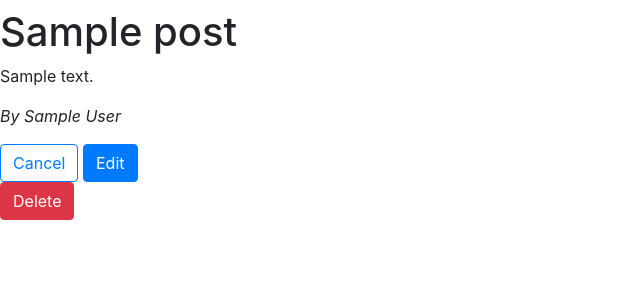
After one commit to sjbrooks/Flask-Blogly, a Flask app: page /posts/1 in a window 1280 px wide. The commit adds this page. Shown: the top 300 px of the page, without its empty margins (0-640 px from the left). Run offline with Flask 2, Linux system fonts and the light colour scheme; tables that the repository leaves empty hold one stand-in row (values such as "Sample post"); some libraries are stand-ins or nearby versions.

Commit message:
added post-detail page and route

```diff
--- a/app.py
+++ b/app.py
@@ -1,7 +1,7 @@
 """Blogly application."""
 
 from flask import Flask, render_template, request, redirect
-from models import db, connect_db, User
+from models import db, connect_db, User, Post
 from flask_debugtoolbar import DebugToolbarExtension
 
 app = Flask(__name__)
@@ -68,5 +68,23 @@ def delete_user(id):
 
 @app.route('/users/<id>/posts/new')
 def render_post_form(id):
-    user = User.query.filter(User.id == id)
+    user = User.query.get_or_404(id)
     return render_template("post-form.html", user=user)
+
+@app.route('/users/<id>/posts/new', methods=['POST'])
+def post_new_post(id):
+    user = User.query.get_or_404(id)
+
+    title = request.form.get("title")
+    content = request.form.get("content")
+
+    post = Post(title=title, content=content, user_id=id)
+    db.session.add(post)
+    db.session.commit()
+
+    return redirect(f"/users/{id}")
+
+@app.route('/posts/<id>')
+def render_new_post(id):
+    post = Post.query.get_or_404(id)
+    return render_template('post-detail.html', post=post)
--- /dev/null
+++ b/templates/post-detail.html
@@ -0,0 +1,32 @@
+{% extends 'base.html' %}
+<div class="container">
+  {% block content %}
+  <div>
+    <h1>
+      {{ post.title }}
+    </h1>
+
+    <p>
+      {{ post.content }}
+    </p>
+
+    <p>
+      <i>
+        By {{ post.user.first_name }} {{ post.user.last_name }}
+      </i>
+    </p>
+
+    <a class="btn btn-outline-primary" href="/users/{{ post.user.id }}">
+      Cancel
+    </a>
+    <a class="btn btn-primary" href="/posts/{{ post.id }}/edit/">
+      Edit
+    </a>
+    <form action="/posts/{{ post.id }}/delete" method="POST">
+      <button type="submit" class="btn btn-danger">
+        Delete
+      </button>
+    </form>
+  </div>
+</div>
+  {% endblock %}
--- a/templates/post-form.html
+++ b/templates/post-form.html
@@ -9,13 +9,13 @@ Add Post for {{user.first_name}} {{user.last_name}}
     <label for="title">
       Title
     </label>
-    <input type="text" name="title"/>
+    <input type="text" name="title" id="title"/>
   </div>
   <div class="form-group">
     <label for="content">
       Content
     </label>
-    <textarea name="contnet" cols="30" rows="10"></textarea>
+    <textarea name="content" id="content" cols="30" rows="10"></textarea>
   </div>
   <a href="/users/{{user.id}}" class="btn btn-outline-success">Cancel</a>
   <button type="submit">Add</button>
```
Also changed, not shown: templates/user-profile.html (+5 -3 lines).
